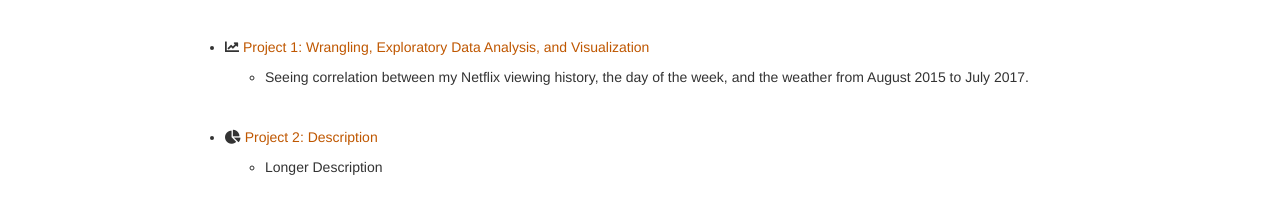
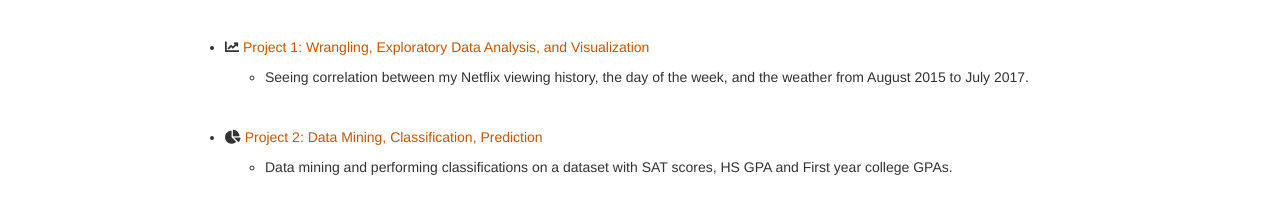
Before and after one commit to kaymgar6/kaymgar6.github.io, a plain HTML site: page portfolio.html in a window 1280 px wide. Shown: the part 146-360 px from the top of the page. Drawn offline with nearby package versions, Linux system fonts and the light colour scheme; some packages are replaced by stand-ins of ours.

Commit message:
Update portfolio.html

```diff
--- a/portfolio.html
+++ b/portfolio.html
@@ -334,9 +334,9 @@ $(document).ready(function () {
 </ul>
 <p><br></p>
 <ul>
-<li><p><i class="fa fa-chart-pie"> </i> <a href="https://kaymgar6.github.io/project2">Project 2: Description</a></p>
+<li><p><i class="fa fa-chart-pie"> </i> <a href="https://kaymgar6.github.io/project2">Project 2: Data Mining, Classification, Prediction</a></p>
 <ul>
-<li>Longer Description</li>
+<li>Data mining and performing classifications on a dataset with SAT scores, HS GPA and First year college GPAs.</li>
 </ul></li>
 </ul>
 
```
